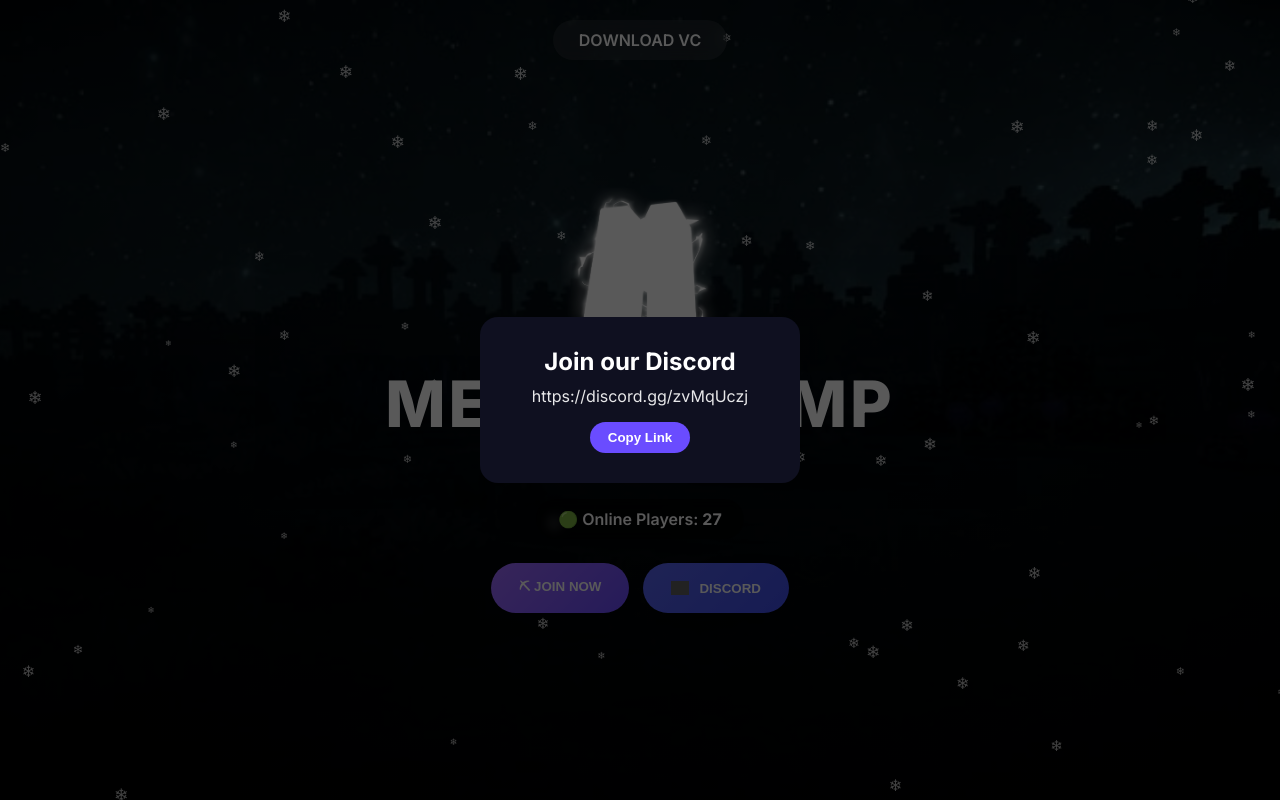
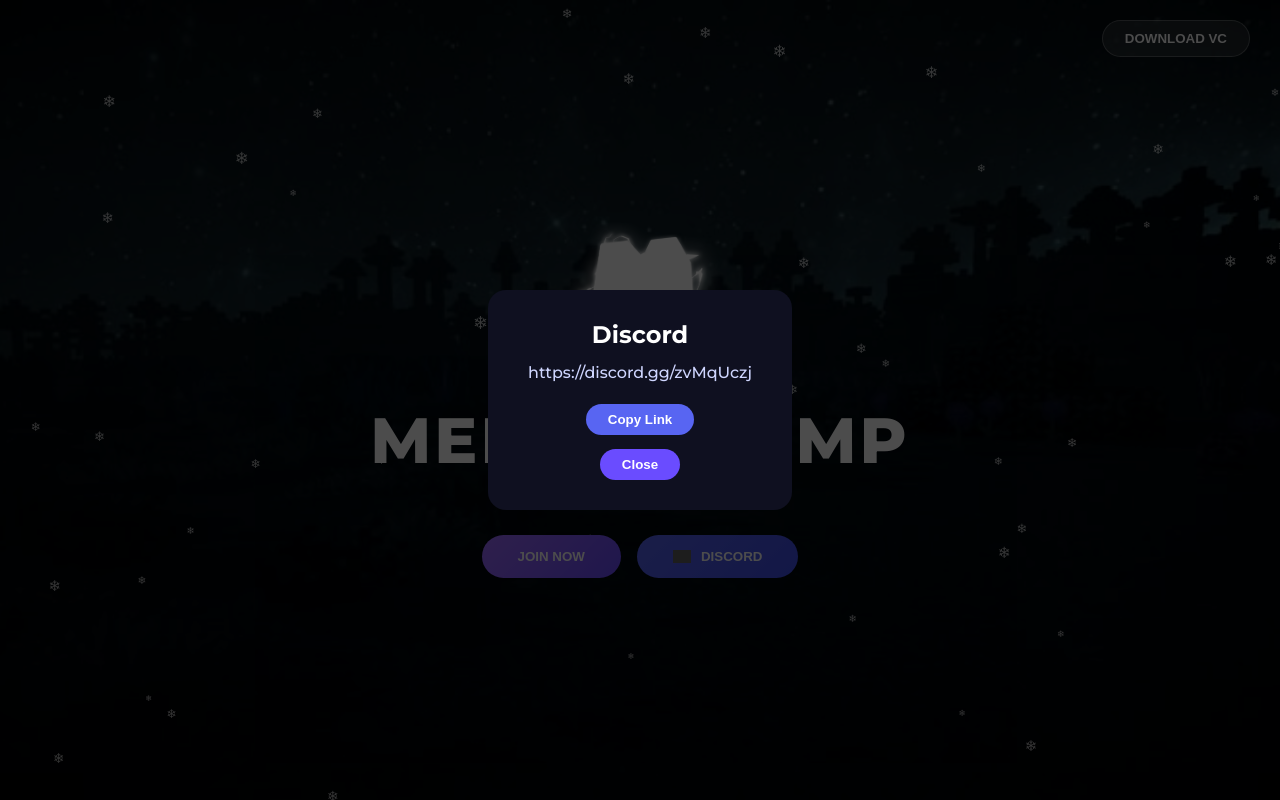
Before and after one commit to medievalsmp/medievalsmp.github.io, a plain HTML site: page index.html in a window 1280 px wide. Both pictures are taken after a click on the button "DISCORD". Drawn offline with Linux system fonts and the light colour scheme; grey boxes are pictures that could not be loaded.

Commit message:
Update index.html

```diff
--- a/index.html
+++ b/index.html
@@ -4,7 +4,7 @@
 <meta charset="UTF-8">
 <title>MedievalSMP</title>
 
-<link href="https://fonts.googleapis.com/css2?family=Inter:wght@400;600;700;800&display=swap" rel="stylesheet">
+<link href="https://fonts.googleapis.com/css2?family=Montserrat:wght@500;700;800&display=swap" rel="stylesheet">
 
 <style>
 * {
@@ -15,54 +15,57 @@
 
 body {
     height: 100vh;
-    background:
-        linear-gradient(to bottom, rgba(0,0,0,0.55), rgba(0,0,0,0.9)),
-        url("background.jpg") center/cover no-repeat;
+    background: url("background.jpg") center/cover no-repeat fixed;
     overflow: hidden;
-    font-family: 'Inter', sans-serif;
-    color: white;
+    font-family: 'Montserrat', sans-serif;
+}
+
+/* DARK OVERLAY */
+body::before {
+    content: "";
+    position: fixed;
+    inset: 0;
+    background: rgba(0,0,0,0.6);
+    z-index: 0;
 }
 
 /* TOP BAR */
 .top-bar {
-    position: absolute;
+    position: fixed;
     top: 20px;
-    width: 100%;
-    display: flex;
-    justify-content: center;
-    z-index: 5;
+    right: 30px;
+    z-index: 3;
 }
 
-.nav-btn {
-    padding: 10px 26px;
-    font-weight: 600;
+.top-btn {
+    padding: 10px 22px;
     border-radius: 30px;
-    background: rgba(255,255,255,0.08);
-    backdrop-filter: blur(8px);
+    background: rgba(255,255,255,0.1);
+    color: #fff;
+    font-weight: 700;
+    border: 1px solid rgba(255,255,255,0.25);
     cursor: pointer;
     transition: 0.3s;
 }
 
-.nav-btn:hover {
-    background: rgba(255,255,255,0.16);
+.top-btn:hover {
+    background: rgba(255,255,255,0.2);
 }
 
-/* CENTER */
+/* CENTER CONTENT */
 .container {
+    position: relative;
+    z-index: 2;
     height: 100%;
     display: flex;
-    flex-direction: column;
     justify-content: center;
     align-items: center;
     text-align: center;
-    z-index: 2;
-    position: relative;
 }
 
 .logo {
     width: 160px;
     filter: brightness(0) invert(1);
-    margin-bottom: 18px;
     animation: float 4s ease-in-out infinite;
 }
 
@@ -72,54 +75,45 @@
 }
 
 .title {
+    margin-top: 15px;
     font-size: 64px;
     font-weight: 800;
+    color: white;
     letter-spacing: 3px;
 }
 
 .subtitle {
-    margin-top: 6px;
+    color: #cfd6ff;
     font-size: 18px;
-    opacity: 0.85;
-    margin-bottom: 30px;
-}
-
-/* PLAYER COUNT */
-.player-box {
-    margin-bottom: 24px;
-    padding: 10px 22px;
-    border-radius: 20px;
-    background: rgba(0,0,0,0.45);
-    backdrop-filter: blur(6px);
-    font-weight: 600;
+    margin: 6px 0 28px;
 }
 
 /* BUTTONS */
 .buttons {
     display: flex;
-    gap: 14px;
+    gap: 16px;
+    justify-content: center;
 }
 
 .btn {
-    padding: 14px 28px;
+    padding: 14px 36px;
     border-radius: 40px;
+    font-weight: 700;
     border: none;
     cursor: pointer;
-    font-weight: 700;
     display: flex;
     align-items: center;
     gap: 10px;
+    color: white;
     transition: 0.3s;
 }
 
-.join {
-    background: linear-gradient(135deg,#9f6bff,#6a4cff);
-    color: white;
+.join-btn {
+    background: linear-gradient(135deg, #9d6bff, #6a4cff);
 }
 
-.discord {
-    background: linear-gradient(135deg,#5865F2,#404EED);
-    color: white;
+.discord-btn {
+    background: linear-gradient(135deg, #5865F2, #404EED);
 }
 
 .btn:hover {
@@ -130,7 +124,7 @@
 .popup {
     position: fixed;
     inset: 0;
-    background: rgba(0,0,0,0.65);
+    background: rgba(0,0,0,0.7);
     display: none;
     justify-content: center;
     align-items: center;
@@ -142,36 +136,52 @@
     padding: 30px 40px;
     border-radius: 18px;
     text-align: center;
-    width: 320px;
+    max-width: 90%;
+    animation: pop 0.3s ease;
+}
+
+@keyframes pop {
+    from { transform: scale(0.85); opacity: 0; }
+    to { transform: scale(1); opacity: 1; }
 }
 
 .popup-box h2 {
-    margin-bottom: 10px;
+    color: white;
+    margin-bottom: 14px;
 }
 
 .popup-box p {
-    opacity: 0.9;
-    margin: 6px 0;
+    color: #cfd6ff;
+    margin: 8px 0;
+}
+
+.copy-btn, .close-btn {
+    margin-top: 14px;
+    padding: 8px 22px;
+    border-radius: 20px;
+    border: none;
+    cursor: pointer;
+    font-weight: 700;
 }
 
 .copy-btn {
-    margin-top: 10px;
-    padding: 8px 18px;
-    border-radius: 20px;
-    border: none;
+    background: #5865F2;
+    color: white;
+}
+
+.close-btn {
     background: #6a4cff;
     color: white;
-    cursor: pointer;
-    font-weight: 600;
 }
 
 /* SNOW */
 .snowflake {
     position: fixed;
     top: -10px;
+    color: white;
+    opacity: 0.7;
     pointer-events: none;
-    opacity: 0.75;
-    animation: fall linear;
+    animation: fall linear forwards;
 }
 
 @keyframes fall {
@@ -183,45 +193,45 @@
 <body>
 
 <div class="top-bar">
-    <div class="nav-btn" onclick="openVC()">DOWNLOAD VC</div>
+    <button class="top-btn" onclick="openPopup('vc')">DOWNLOAD VC</button>
 </div>
 
 <div class="container">
+    <div>
         <img src="logo.png" class="logo">
         <div class="title">MEDIEVALSMP</div>
         <div class="subtitle">The server u need!</div>
 
-    <div class="player-box">
-        🟢 Online Players: <strong>27</strong>
-    </div>
-
         <div class="buttons">
-        <button class="btn join" onclick="openJoin()">
-            ⛏ JOIN NOW
-        </button>
-        <button class="btn discord" onclick="openDiscord()">
+            <button class="btn join-btn" onclick="openPopup('server')">JOIN NOW</button>
+            <button class="btn discord-btn" onclick="openPopup('discord')">
                 <img src="https://cdn.jsdelivr.net/gh/simple-icons/simple-icons/icons/discord.svg" width="18" style="filter:invert(1)">
                 DISCORD
             </button>
         </div>
     </div>
+</div>
 
-<!-- JOIN -->
-<div class="popup" id="join">
+<!-- SERVER -->
+<div class="popup" id="server">
     <div class="popup-box">
         <h2>Join MedievalSMP</h2>
         <p>IP: MedievalSE3x.aternos.me</p>
         <p>Port: 38975</p>
         <button class="copy-btn" onclick="copyText('MedievalSE3x.aternos.me')">Copy IP</button>
+        <br>
+        <button class="close-btn" onclick="closePopups()">Close</button>
     </div>
 </div>
 
 <!-- DISCORD -->
 <div class="popup" id="discord">
     <div class="popup-box">
-        <h2>Join our Discord</h2>
+        <h2>Discord</h2>
         <p>https://discord.gg/zvMqUczj</p>
         <button class="copy-btn" onclick="copyText('https://discord.gg/zvMqUczj')">Copy Link</button>
+        <br>
+        <button class="close-btn" onclick="closePopups()">Close</button>
     </div>
 </div>
 
@@ -229,30 +239,45 @@
 <div class="popup" id="vc">
     <div class="popup-box">
         <h2>Download Voice Chat</h2>
-        <p>1. Install Simple Voice Chat mod</p>
-        <p>2. Use Fabric / Forge</p>
-        <p>3. Join server & configure mic</p>
-        <p>(More coming soon)</p>
+        <p>1. Install Fabric or Forge</p>
+        <p>2. Download Simple Voice Chat mod</p>
+        <p>3. Put it in your mods folder</p>
+        <p>4. Launch Minecraft & join the server</p>
+        <button class="close-btn" onclick="closePopups()">Close</button>
     </div>
 </div>
 
 <script>
-function openJoin(){show('join')}
-function openDiscord(){show('discord')}
-function openVC(){show('vc')}
-function show(id){document.getElementById(id).style.display='flex'}
-function copyText(t){navigator.clipboard.writeText(t)}
+function openPopup(id) {
+    document.getElementById(id).style.display = "flex";
+}
 
-setInterval(()=>{
-    const s=document.createElement("div");
-    s.className="snowflake";
-    s.innerHTML="❄";
-    s.style.left=Math.random()*window.innerWidth+"px";
-    s.style.fontSize=(Math.random()*10+8)+"px";
-    s.style.animationDuration=(Math.random()*6+6)+"s";
+function closePopups() {
+    document.querySelectorAll(".popup").forEach(p => p.style.display = "none");
+}
+
+document.querySelectorAll(".popup").forEach(popup => {
+    popup.addEventListener("click", e => {
+        if (e.target === popup) closePopups();
+    });
+});
+
+function copyText(text) {
+    navigator.clipboard.writeText(text);
+    alert("Copied!");
+}
+
+function snow() {
+    const s = document.createElement("div");
+    s.className = "snowflake";
+    s.innerHTML = "❄";
+    s.style.left = Math.random()*window.innerWidth+"px";
+    s.style.fontSize = Math.random()*10+8+"px";
+    s.style.animationDuration = Math.random()*5+6+"s";
     document.body.appendChild(s);
     setTimeout(()=>s.remove(),8000);
-},130);
+}
+setInterval(snow,150);
 </script>
 
 </body>
```
Lines whose indentation alone changed are shown as unchanged.
